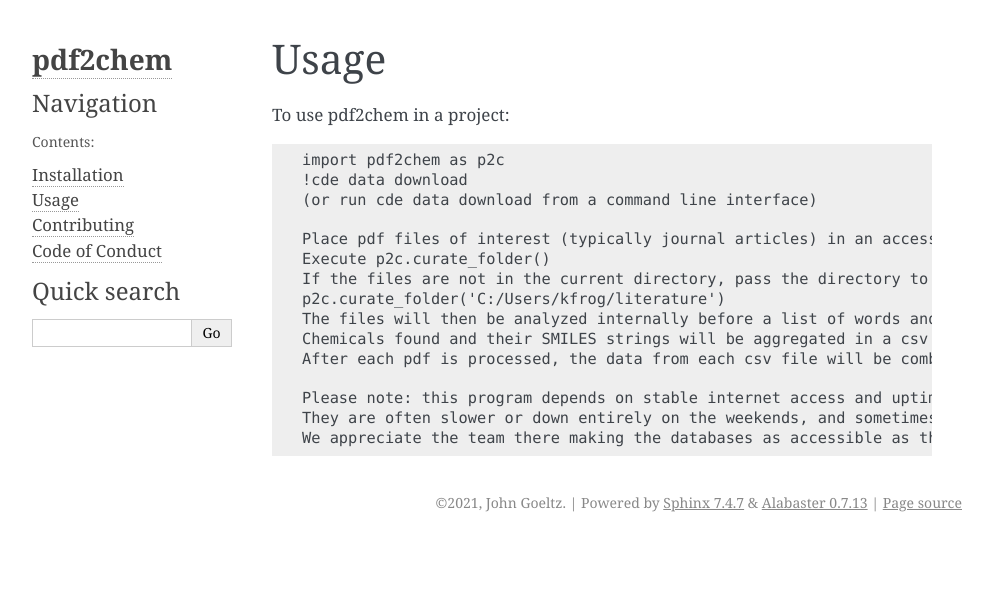
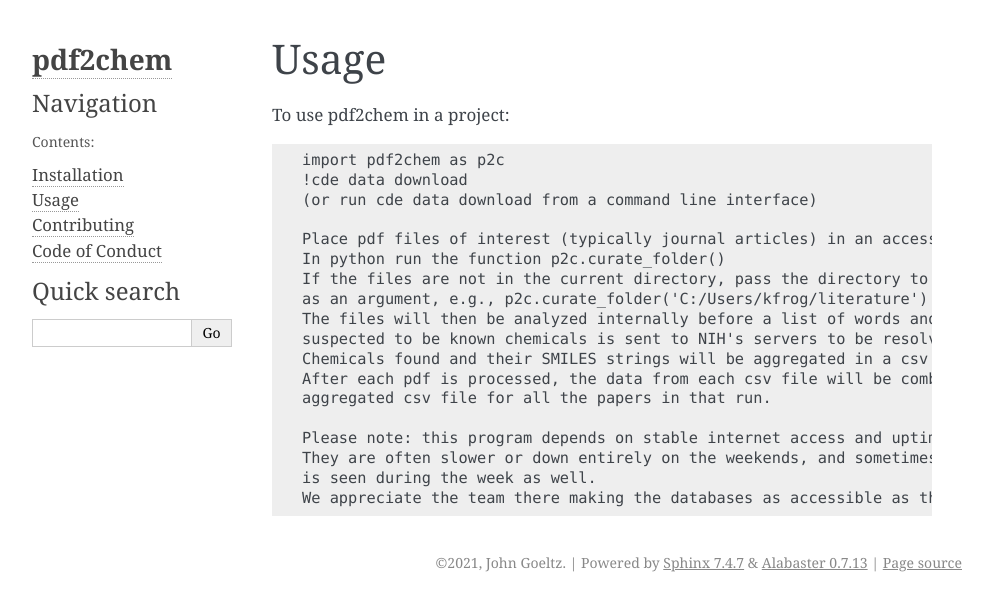
Before and after one commit to johngoeltz/pdf2chem, a Sphinx documentation site: the page built from docs/usage.rst, in a window 1280 px wide. Shown: the top 611 px of the page, without its empty margins (148-1140 px from the left). Built offline with Sphinx 7.4.7, drawn with Linux system fonts in a browser that asks for light colours.

Commit message:
formatting updates to documentation

```diff
--- a/docs/usage.rst
+++ b/docs/usage.rst
@@ -9,13 +9,16 @@
     (or run cde data download from a command line interface)
 
     Place pdf files of interest (typically journal articles) in an accessible folder.
-    Execute p2c.curate_folder()
-    If the files are not in the current directory, pass the directory to the function as an argument, e.g.,
-    p2c.curate_folder('C:/Users/kfrog/literature')
-    The files will then be analyzed internally before a list of words and phrases suspected to be known chemicals is sent to NIH's servers to be resolved.
+    In python run the function p2c.curate_folder()
+    If the files are not in the current directory, pass the directory to the function
+    as an argument, e.g., p2c.curate_folder('C:/Users/kfrog/literature')
+    The files will then be analyzed internally before a list of words and phrases
+    suspected to be known chemicals is sent to NIH's servers to be resolved.
     Chemicals found and their SMILES strings will be aggregated in a csv file for each pdf.
-    After each pdf is processed, the data from each csv file will be combined to an aggregated csv file for all the papers in that run.
+    After each pdf is processed, the data from each csv file will be combined to an
+    aggregated csv file for all the papers in that run.
 
     Please note: this program depends on stable internet access and uptime at NIH's servers.
-    They are often slower or down entirely on the weekends, and sometimes this is seen during the week as well.
+    They are often slower or down entirely on the weekends, and sometimes this
+    is seen during the week as well.
     We appreciate the team there making the databases as accessible as they do.
```
Also changed, not shown: README.md (+2 -1 lines).
